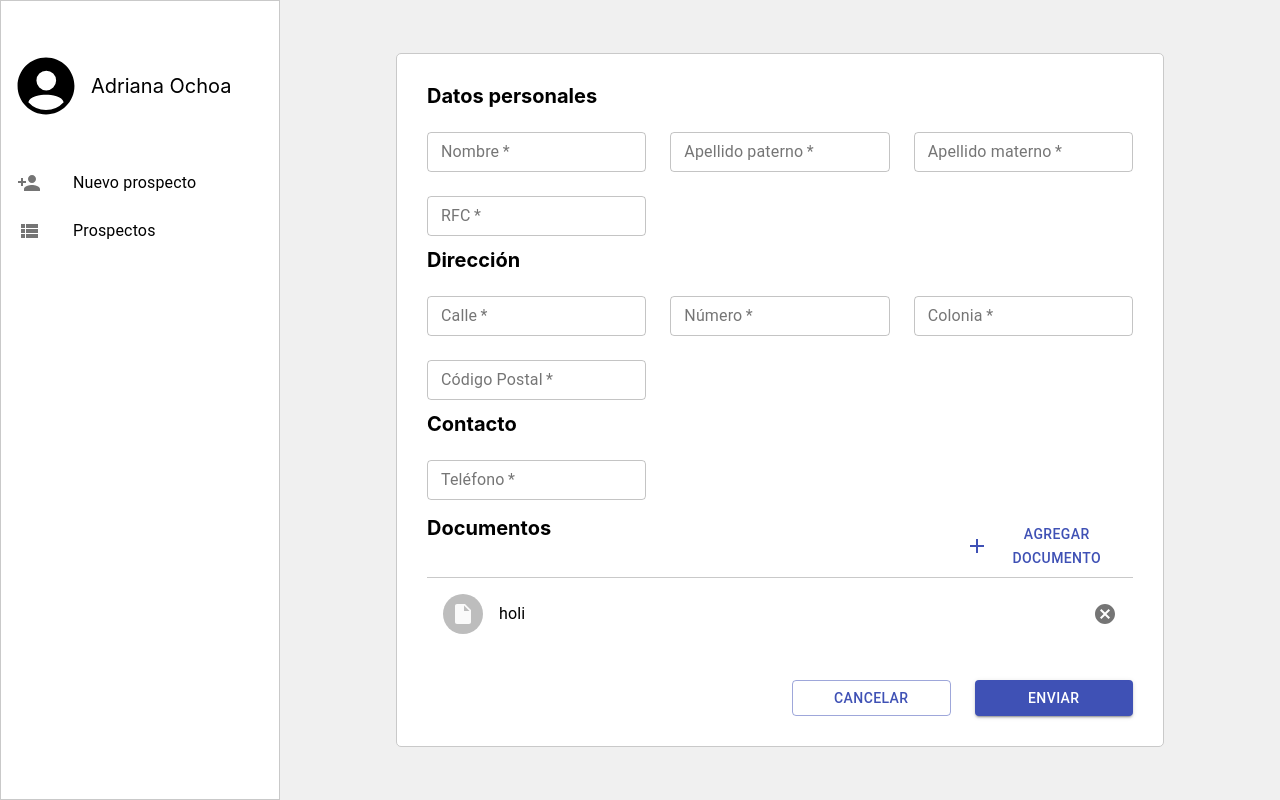
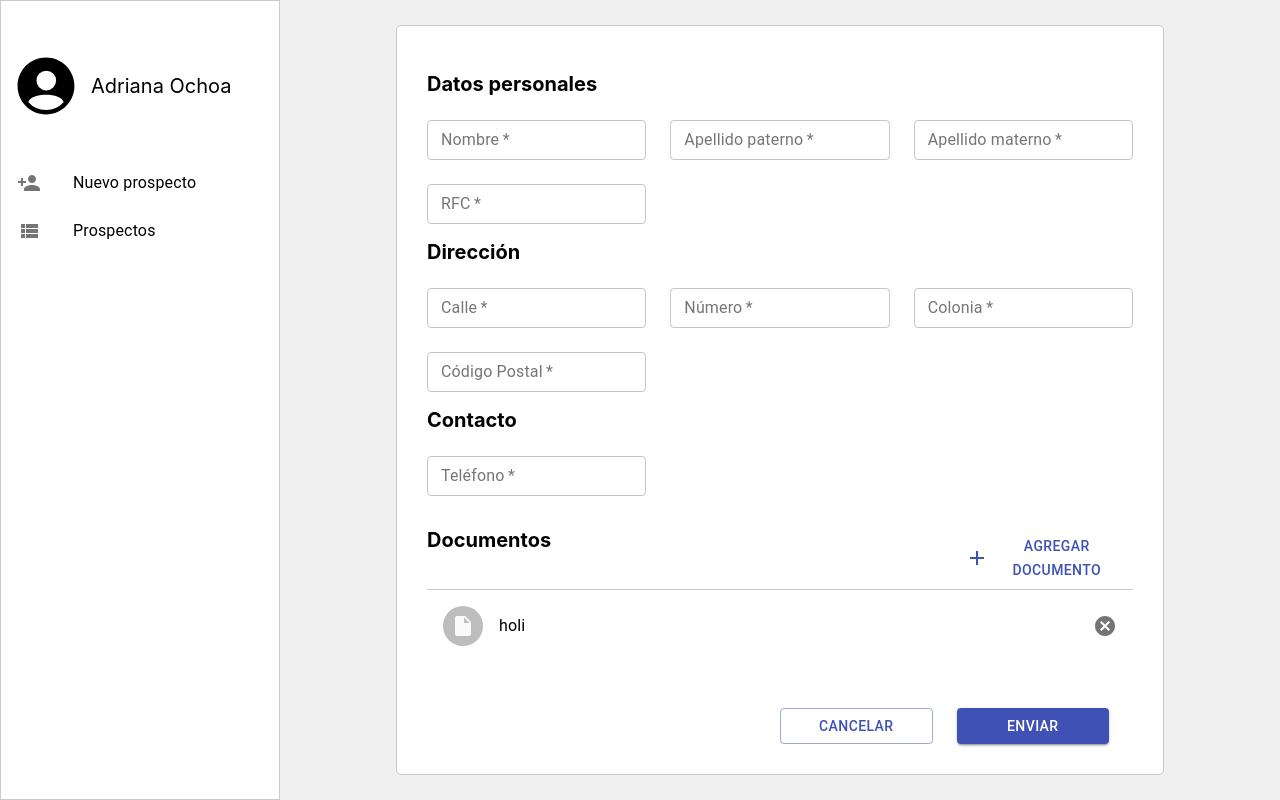
Before and after one commit to Suz8a/prospectos-front-end, a React (Create React App) app: page /prospects/new in a window 1280 px wide. Built offline with nearby package versions, Linux system fonts and the light colour scheme.

Commit message:
added grid container to prospect-form

```diff
--- a/src/modules/prospect-form/index.tsx
+++ b/src/modules/prospect-form/index.tsx
@@ -70,30 +70,42 @@ function ProspectForm() {
 
   return (
     <Card width="80%" height="80%" padding="30px" borderRadius="5px">
+      <Grid container spacing={2}>
+        <Grid item xs={12}>
           <FileUploader
             open={openModal}
             onClickSubir={(item, name) => onClickSubirArchivo(item, name)}
             onClickCancelar={closeModal}
           />
+        </Grid>
+
+        <Grid item xs={12}>
           <FormSection
             currentValues={formData}
             title="Datos personales"
             requiredData={datosPersonales}
             onChange={(e, id) => onChange(e, id)}
           />
+        </Grid>
+
+        <Grid item xs={12}>
           <FormSection
             currentValues={formData}
             title="Dirección"
             requiredData={direccion}
             onChange={(e, id) => onChange(e, id)}
           />
+        </Grid>
+        <Grid item xs={12}>
           <FormSection
             currentValues={formData}
             title="Contacto"
             requiredData={contacto}
             onChange={(e, id) => onChange(e, id)}
           />
+        </Grid>
 
+        <Grid item xs={12}>
           <FormSectionItemsList
             buttonText="AGREGAR DOCUMENTO"
             icon={<AddIcon color="primary" />}
@@ -102,8 +114,9 @@ function ProspectForm() {
             onButtonClick={() => onAgregarDocumento()}
             padding="16px 0 30px 0px"
           />
+        </Grid>
 
-      <Grid container spacing={3} justify="flex-end">
+        <Grid container item xs={12} spacing={3} justify="flex-end">
           <Grid item xs={3}>
             <Button
               variant="outlined"
@@ -125,6 +138,7 @@ function ProspectForm() {
             </Button>
           </Grid>
         </Grid>
+      </Grid>
     </Card>
   );
 }
```
Lines whose indentation alone changed are shown as unchanged.
